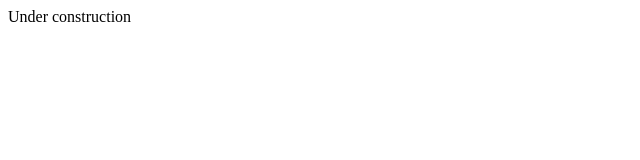
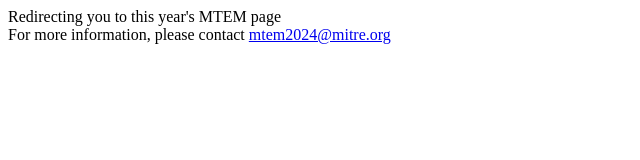
Before and after one commit to mtem-org/mtem.org, a plain HTML site: page index.html in a window 1280 px wide. Shown: the whole page, without its empty margins (0-640 px from the left). Drawn offline with Linux system fonts and the light colour scheme.

Commit message:
Update information for MTEM 2024

```diff
--- a/index.html
+++ b/index.html
@@ -2,8 +2,11 @@
 <html>
     <head>
         <title>MTEM</title>
+        <meta http-equiv="refresh" content="5; url=https://mitre.org/mtem2024">
     </head>
     <body>
-        Under construction
+        Redirecting you to this year's MTEM page <br/>
+
+        For more information, please contact <a href="mailto:mtem2024@mitre.org">mtem2024@mitre.org</a>
     </body>
 </html>
```
